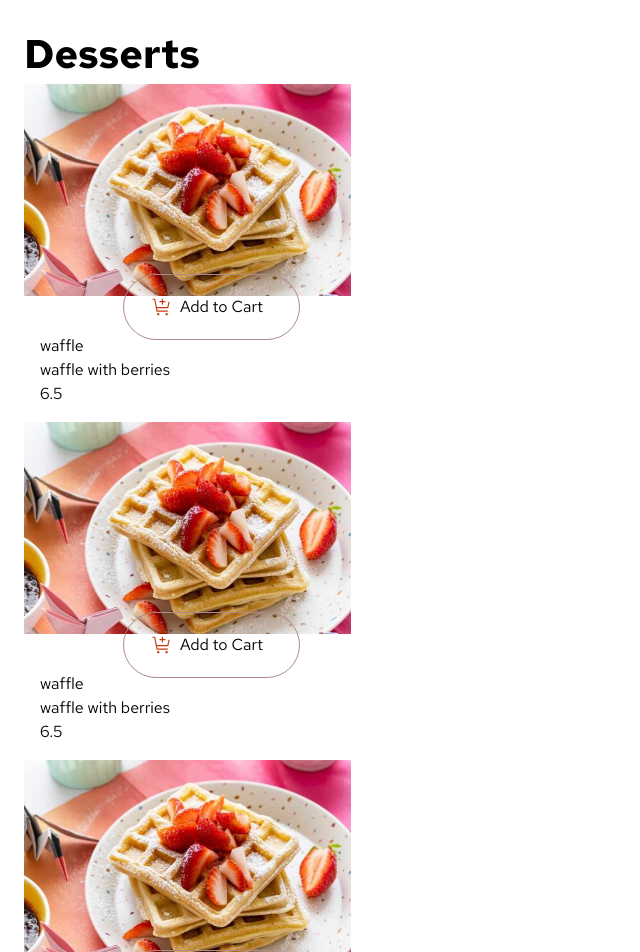
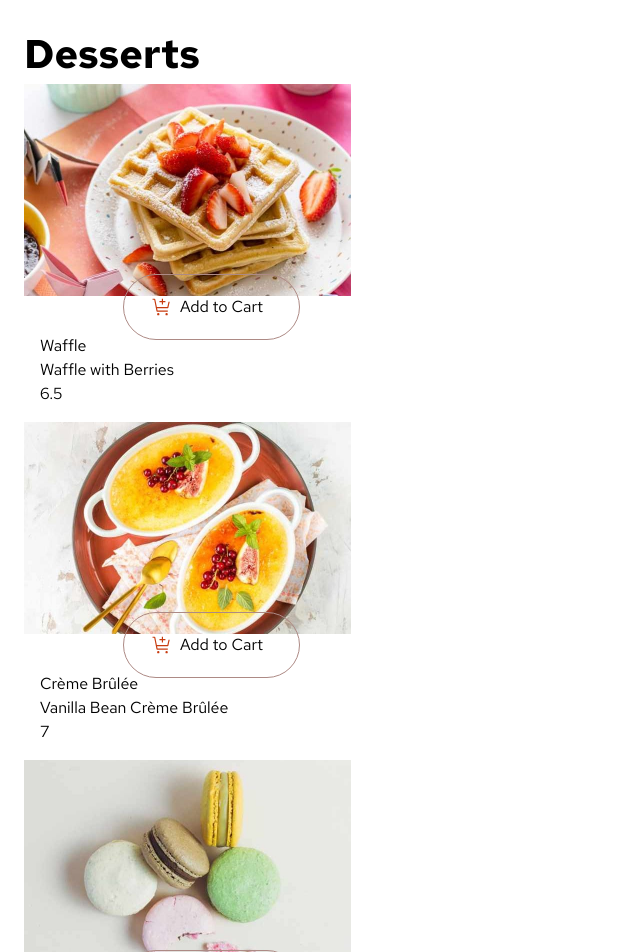
Before and after one commit to steamnp/bfs56, a React (Vite) app: page / in a window 1280 px wide. Shown: the top 952 px of the page, without its empty margins (0-640 px from the left). Built offline with nearby package versions, Linux system fonts and the light colour scheme; a web font is replaced by a local one.

Commit message:
implemented image path for items

```diff
--- a/src/components/product.jsx
+++ b/src/components/product.jsx
@@ -1,13 +1,15 @@
 import { useState } from "react";
-function Product({ product: { category, name, price } }) {
+
+function Product({ item }) {
   const [state, setState] = useState();
-  //   console.log(category, name, price);
+  const { image, name, category, price } = item;
+  const { mobile } = image;
 
   return (
     <div className="">
       <img
         className="object-fill w-[327px] h-[212px]"
-        src="/assets/images/image-waffle-mobile.jpg"
+        src={mobile}
         alt="square waffles on a plate with strawberries as toppings "
       ></img>
       <div className="flex justify-center my-[-22px]">
--- a/src/home.jsx
+++ b/src/home.jsx
@@ -1,34 +1,19 @@
 import { useState } from "react";
 import Product from "./components/product";
+import data from "../data.json";
 
 function Home() {
   const [display, setDisplay] = useState();
 
   return (
-    <div className="m-6 w-[375px]">
-      <h1 className="font-redhat font-bold text-[40px]">Desserts</h1>
-      <Product
-        product={{
-          category: "waffle",
-          name: "waffle with berries",
-          price: 6.5,
-        }}
-      />
-      <Product
-        product={{
-          category: "waffle",
-          name: "waffle with berries",
-          price: 6.5,
-        }}
-      />
-      <Product
-        product={{
-          category: "waffle",
-          name: "waffle with berries",
-          price: 6.5,
-        }}
-      />
-    </div>
+    <>
+      <div className="m-6 w-[375px]">
+        <h1 className="font-redhat font-bold text-[40px]">Desserts</h1>
+        {data.map((item, i) => {
+          return <Product key={i} item={item} />;
+        })}
+      </div>
+    </>
   );
 }
 
--- a/src/main.jsx
+++ b/src/main.jsx
@@ -1,6 +1,7 @@
 import React from "react";
 import ReactDOM from "react-dom/client";
 import Home from "./home";
+
 import "./index.css";
 
 ReactDOM.createRoot(document.getElementById("root")).render(
```
